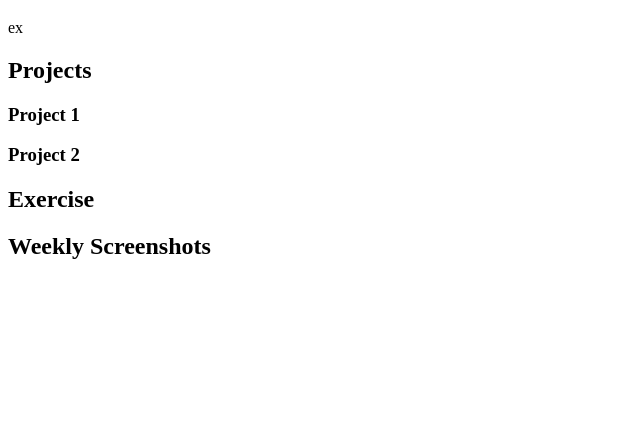
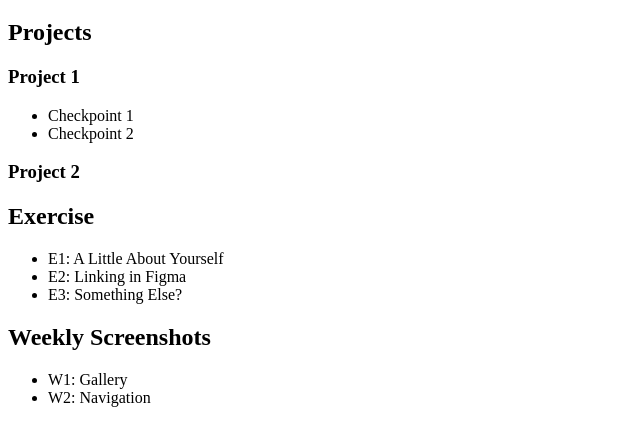
Before and after one commit to mmcdermott18/avt415-fa25, a plain HTML site: page index.html in a window 1280 px wide. Shown: the part 61-506 px from the top of the page, without its empty margins (0-640 px from the left). Drawn offline with Linux system fonts and the light colour scheme.

Commit message:
Update index.html

```diff
--- a/index.html
+++ b/index.html
@@ -6,11 +6,24 @@
 		<title>MM Work</title>
 	</head>
 	<body>
-		<h1>Michael McDermott's Work</h1> ex
+		<h1>Michael McDermott's Work</h1>
 		<h2>Projects</h2>
 		<h3>Project 1</h3>
+		<ul>
+			<li>Checkpoint 1</li>
+			<li>Checkpoint 2</li>
+		</ul>
 		<h3>Project 2</h3>
 		<h2>Exercise</h2>
+		<ul>
+			<li>E1: A Little About Yourself</li>
+			<li>E2: Linking in Figma</li>
+			<li>E3: Something Else?</li>
+		</ul>
 		<h2>Weekly Screenshots</h2>
+		<ul>
+			<li>W1: Gallery</li>
+			<li>W2: Navigation</li>
+		</ul>
 	</body>
 </html>
```
